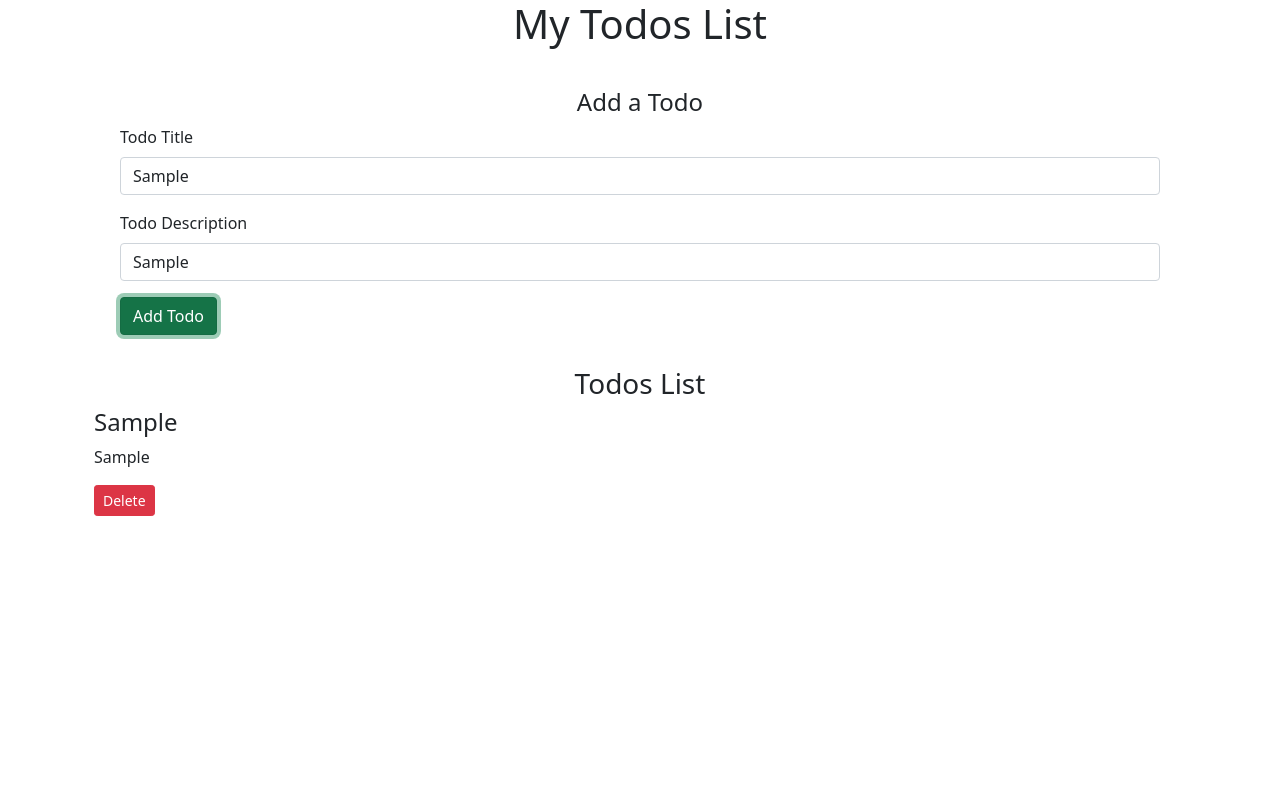
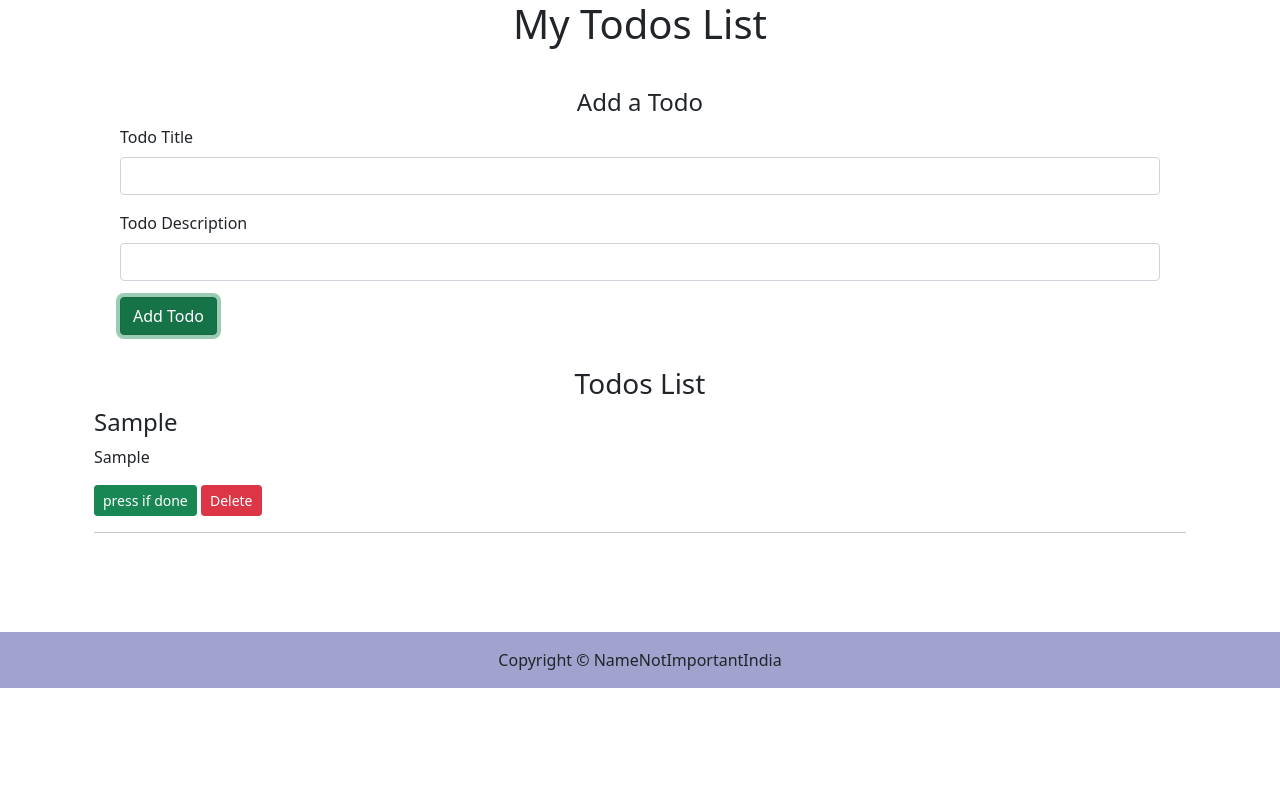
Before and after one commit to Dipesh004/todolist, a React (Create React App) app: page / in a window 1280 px wide. Both pictures are taken after typing "Sample", "Sample" into the empty fields and a click on the button "Add Todo". Shown: the top 800 px of the page. Built offline with nearby package versions, Linux system fonts and the light colour scheme.

Commit message:
=now it saves data in local storage

```diff
--- a/src/App.js
+++ b/src/App.js
@@ -5,15 +5,25 @@ import Header from "./MyComponents/Header"
 import AddTodo from "./MyComponents/AddTodo"
 import Todos from "./MyComponents/Todos"
 import Footer from "./MyComponents/Footer"
-import React, { useState } from 'react'
+import React, { useState, useEffect } from 'react'
 
 function App() {
-  const onDelete = (x) => {
-    return (
-      console.log("i am on delete of todo", x),
+  let inittodo;
+  if (localStorage.getItem("x") === null) {
+    inittodo = [];
+  } else {
+    inittodo = JSON.parse(localStorage.getItem("x"));
+  }
+  const animation=(x)=>{
+
+  }
+  const onDelete = (todo) => {
+    return(
+    console.log("i am on delete of todo", todo),
       settodos(todos.filter((e) => {
-        return e !== x;
+        return e !== todo;
       }))
+      // localStorage.setItem("todos", JSON.stringify(todos))
     )
   }
 
@@ -26,9 +36,16 @@ function App() {
     }
     settodos([...todos, Mytodo]);
     console.log(Mytodo)
+
+    // localStorage.setItem("todos",JSON.stringify(todos));
   }
 
-  const [todos, settodos] = useState([])
+
+  const [todos, settodos] = useState(inittodo)
+
+  useEffect(() => {
+    localStorage.setItem("x", JSON.stringify(todos))
+  }, [todos])
 
 
   return (
--- a/src/MyComponents/AddTodo.css
+++ b/src/MyComponents/AddTodo.css
@@ -2,6 +2,7 @@
     margin: 0;padding: 0;
 }
 .container1{
+    min-height: auto;
     margin: 2rem 7.5rem 2rem 7.5rem;
     height: 100%;
     /* background-color: red; */
--- a/src/MyComponents/AddTodo.js
+++ b/src/MyComponents/AddTodo.js
@@ -13,6 +13,8 @@ function AddTodo(props) {
             alert("Title or Desc Cannot be empty");
         }else{
             props.addTodo(Title,Description);
+            settitle("");
+            setdesc("");
         }
     }
     return (
--- a/src/MyComponents/Footer.js
+++ b/src/MyComponents/Footer.js
@@ -4,7 +4,7 @@ import "./Footer.css"
 const Footer = () => {
   return (
     <div className="Footer">
-       <p>Copyright © ToDo List</p>
+       <p>Copyright © NameNotImportantIndia</p>
     </div>
   )
 }
--- a/src/MyComponents/TodoItem.js
+++ b/src/MyComponents/TodoItem.js
@@ -1,4 +1,7 @@
 import React from 'react'
+import { Button } from 'react-bootstrap';
+import 'bootstrap/dist/css/bootstrap.min.css';
+
 const TodoItem = (props) => {
   return (
     <div>
@@ -6,7 +9,9 @@ const TodoItem = (props) => {
       <p>
         {props.todo.Description}
       </p>
+      <Button variant="success btn-sm" onClick={()=>{props.animation(props.todo)}}>press if done</Button>{' '}
       <button type="button" className="btn btn-danger btn-sm" onClick={() => { props.onDelete(props.todo) }} >Delete</button>
+      <hr />
 
     </div>
   )
--- a/src/MyComponents/Todos.css
+++ b/src/MyComponents/Todos.css
@@ -4,7 +4,7 @@
     text-align: left;
 }
 .container{
-min-height: 77.6vh;
+min-height: 29.2vh;
 }
 .message{
     text-align:center;
--- a/src/MyComponents/Todos.js
+++ b/src/MyComponents/Todos.js
@@ -12,7 +12,7 @@ const Todos = (props) => {
       <h3 className='text-center'>Todos List</h3>
       {props.todos.length === 0 ? <h5 className="message">No Todos To Display</h5>  : props.todos.map((todo) => {
         return(
-        <TodoItem todo={todo} key={todo.Sno} onDelete={props.onDelete} />
+        <TodoItem todo={todo} key={todo.Sno} onDelete={props.onDelete} animation={props.animation} />
       )})}
 
     </div>
```
